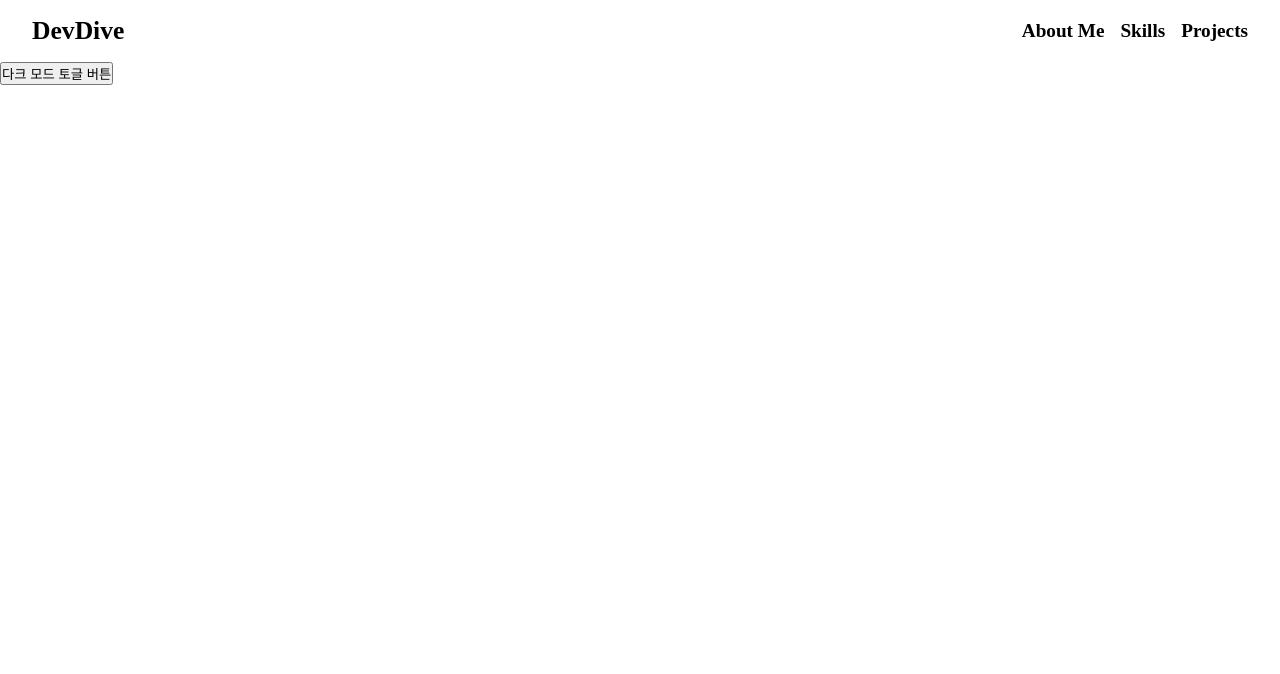
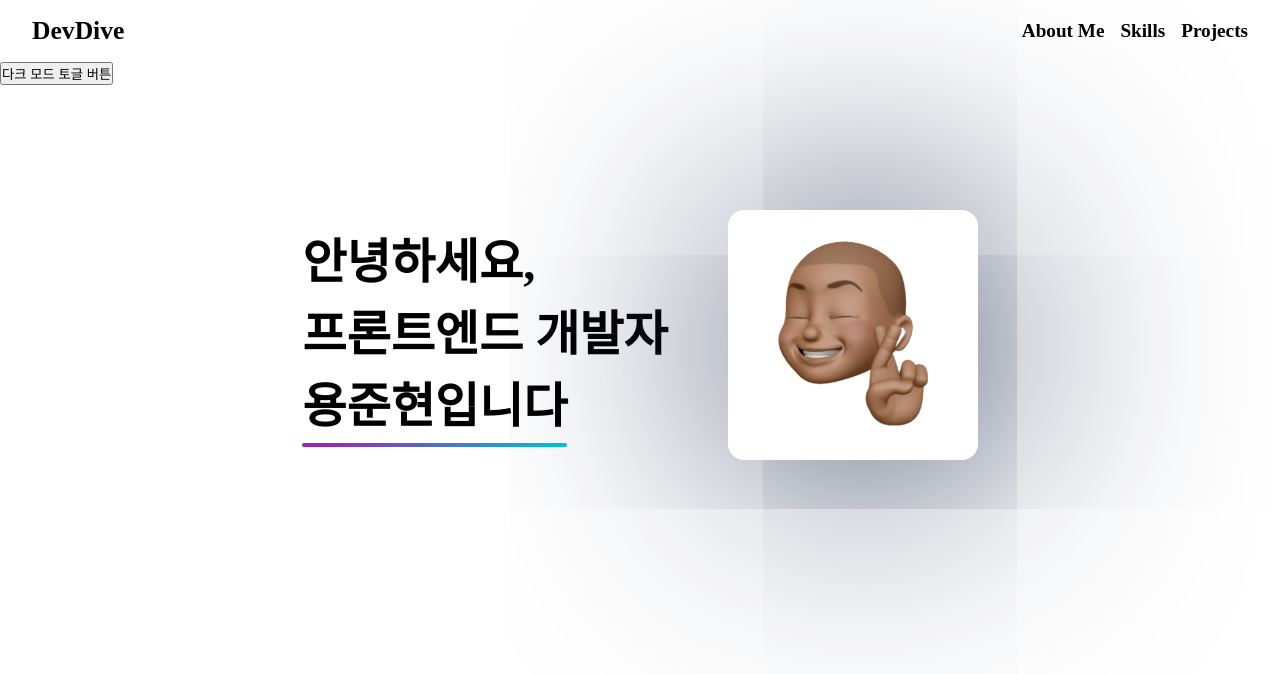
Before and after one commit to pione3r/portfolio, a React (Vite) app: page / in a window 1280 px wide. Shown: the top 674 px of the page. Built offline with nearby package versions, Linux system fonts and the light colour scheme.

Commit message:
feat: 메인 페이지 구현 / 다크 모드 버그 fix
- 메인 페이지 초기 UI 구현 / 리팩토링 필요 / 스타일 수정 필요
- 다크모드 새로고침 초기화되는 버그 fix / 리팩토링 필요

```diff
--- a/src/App.tsx
+++ b/src/App.tsx
@@ -1,5 +1,5 @@
-import React from 'react';
-import styled from 'styled-components';
+import React, { useEffect, useState } from 'react';
+import styled, { keyframes, css } from 'styled-components';
 import { Header, Footer } from '@/components';
 
 const Container = styled.div``;
@@ -7,28 +7,187 @@ const Container = styled.div``;
 const DarkmodeToggle = styled.button``;
 
 const Section = styled.section`
-  height: 3000px;
+  /* border: 2px solid limegreen; */
+  height: 500px;
+
+  display: flex;
+  align-items: center;
+  justify-content: center;
+  gap: 60px;
+`;
+
+const titleShow = keyframes`
+  0% {
+    opacity: 0;
+    transform: translateY(20px);
+  }
+
+  100% {
+    opacity: 1;
+  }
+`;
+
+const SectionTitle = styled.h1`
+  display: block;
+
+  font-weight: var(--base-text-weight-bold);
+  font-size: var(--base-text-size-xlarge);
+  line-height: 1.5;
+
+  color: var(--header-logo-text-color);
+
+  animation: ${titleShow} ease-in-out 1s;
+`;
+
+const titleUnderline = keyframes`
+  0% {
+    width: 0%;
+  }
+
+  100% {
+    width: 100%;
+  }
+`;
+
+const SectionTitleName = styled.span`
+  display: block;
+  width: fit-content;
+
+  position: relative;
+
+  &::after {
+    content: '';
+
+    display: block;
+    width: 100%;
+    height: 4px;
+
+    position: absolute;
+
+    /* background-color: var(--section-title-underline-color); */
+    border-radius: 2px;
+    background: linear-gradient(111.3deg, #9c27b0 9.6%, #00bcd4 93.6%);
+
+    animation: ${titleUnderline} ease-in-out 1.5s 0.1s;
+  }
+`;
+
+const ProfileImageWrapper = styled.div`
+  /* width: ${(props) => {
+    if (props.className === 'hover') {
+      return '250px';
+    } else {
+      return '100px';
+    }
+  }};
+
+  ${(props) =>
+    props.className === 'hover' &&
+    css`
+      position: absolute;
+      right: 0;
+    `};
+  ${(props) =>
+    props.className === '' &&
+    css`
+      position: absolute;
+      right: 80px;
+    `}; */
+  width: 250px;
+  height: 250px;
+  overflow: hidden;
+  display: flex;
+  align-items: center;
+  justify-content: center;
+
+  transition: ease-in-out 1s;
+
+  border-radius: 16px;
+  box-shadow: 10px 10px 1000px 1px rgb(23, 36, 70);
+`;
+const ProfileImage = styled.img`
+  ${(props) =>
+    props.className === 'hover' &&
+    css`
+      width: 350px;
+      transition: ease-in-out 1s;
+    `};
+  ${(props) =>
+    props.className === '' &&
+    css`
+      width: 150px;
+
+      animation: ${imageFloat} 2s infinite;
+    `};
+`;
+
+const imageFloat = keyframes`
+  50% { transform: translateY(-7px) }
 `;
 
 function App() {
+  const [img, setImg] = useState('/profile.png');
+  const [imgHovered, setImgHovered] = useState('');
+
+  useEffect(() => {
+    const theme = document.body.getAttribute('data-theme');
+    if (theme === '' && !localStorage.getItem('theme')) {
+      document.body.setAttribute('data-theme', 'light');
+      localStorage.setItem('theme', 'light');
+    }
+
+    if (localStorage.getItem('theme') === 'dark') {
+      document.body.setAttribute('data-theme', 'dark');
+      localStorage.setItem('theme', 'dark');
+    }
+
+    if (localStorage.getItem('theme') === 'light') {
+      document.body.setAttribute('data-theme', 'light');
+      localStorage.setItem('theme', 'light');
+    }
+  }, []);
+
   return (
     <Container>
       <Header />
-      <Section>
       <DarkmodeToggle
         onClick={() => {
-            const theme = document.body.getAttribute('data-theme');
+          const theme = localStorage.getItem('theme');
+
           if (theme === 'dark') {
             document.body.setAttribute('data-theme', 'light');
+            localStorage.setItem('theme', 'light');
           }
 
           if (theme === 'light') {
             document.body.setAttribute('data-theme', 'dark');
+            localStorage.setItem('theme', 'dark');
           }
         }}
       >
         다크 모드 토글 버튼
       </DarkmodeToggle>
+      <Section>
+        <SectionTitle>
+          안녕하세요,
+          <br />
+          프론트엔드 개발자
+          <br />
+          <SectionTitleName>용준현입니다</SectionTitleName>
+        </SectionTitle>
+        <ProfileImageWrapper
+          className={imgHovered}
+          onMouseOver={() => {
+            setImgHovered('hover');
+            setImg('/profile-unscreen.gif');
+          }}
+          onMouseLeave={() => {
+            setImg('/profile.png');
+            setImgHovered('');
+          }}
+        >
+          <ProfileImage src={img} alt="" className={imgHovered} />
+        </ProfileImageWrapper>
       </Section>
       <Footer />
     </Container>
```
Lines whose indentation alone changed are shown as unchanged.
